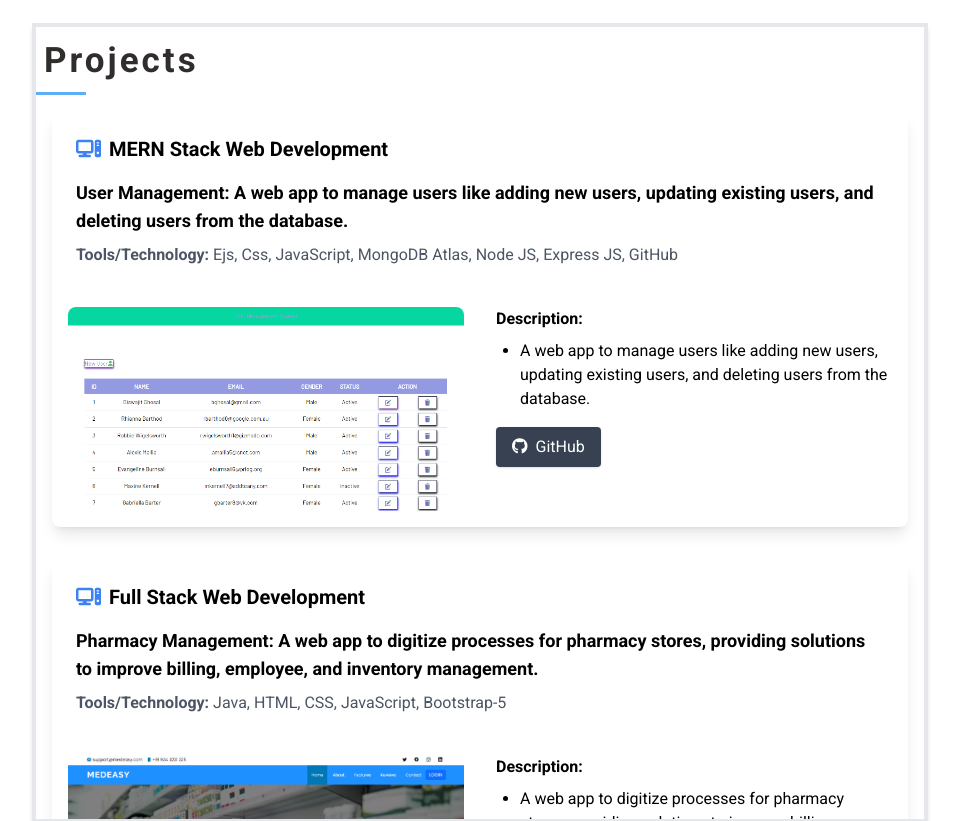
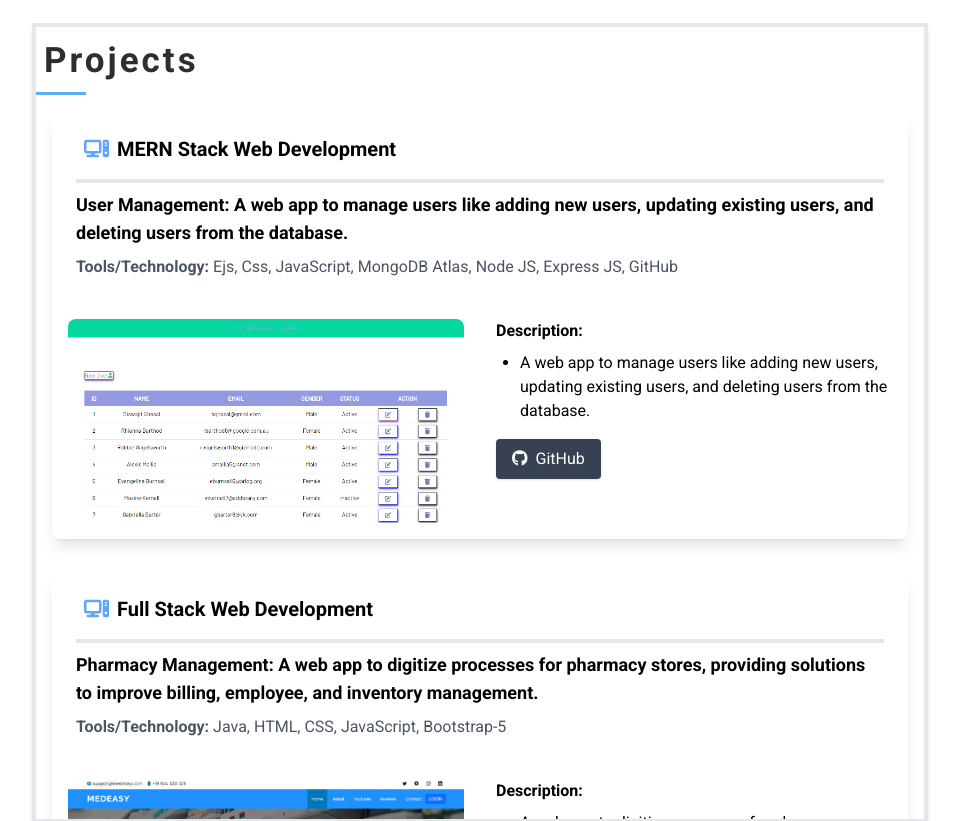
Before and after one commit to BiswajitGhosal2000/portfolio_react, a React (Create React App) app: page / in a window 1280 px wide. Shown: the part 2660-3481 px from the top of the page, without its empty margins (288-1247 px from the left). Built offline with nearby package versions, Linux system fonts and the light colour scheme.

Commit message:
Add icons to project entries in Projects component for improved visual representation

```diff
--- a/src/pages/Projects.jsx
+++ b/src/pages/Projects.jsx
@@ -22,6 +22,7 @@ import housepriceprediction2 from "../assets/img/project/House Price Prediction/
 const projects = [
     {
         title: "MERN Stack Web Development",
+        icon: "fa-solid fa-computer",
         name: "User Management",
         date: "Aug 2023",
         description:
@@ -36,6 +37,7 @@ const projects = [
     },
     {
         title: "Full Stack Web Development",
+        icon: "fa-solid fa-computer",
         name: "Pharmacy Management",
         description:
             "A web app to digitize processes for pharmacy stores, providing solutions to improve billing, employee, and inventory management.",
@@ -48,6 +50,7 @@ const projects = [
     },
     {
         title: "Front End Web Development",
+        icon: "fa-solid fa-computer",
         name: "Weather App",
         description:
             "A website to check the weather of different cities. By default, it shows the weather of Kolkata, and users can search for other cities.",
@@ -63,6 +66,7 @@ const projects = [
     },
     {
         title: "Machine Learning",
+        icon: "fa-solid fa-brain",
         name: "House Price Prediction",
         description:
             "A web app to check the price of houses in Bengaluru. It takes Square Ft, BHK, Bathroom, and location as input and gives the price as output.",
@@ -90,9 +94,10 @@ function Projects() {
                     >
                         <div className="p-6">
                             <h5 className="text-xl font-bold mb-4 flex items-center">
-                                <i className="fa-solid fa-computer mr-2 text-blue-500"></i>
+                                <i className={`${project.icon} text-blue-400 mx-2`}></i>
                                 {project.title}
                             </h5>
+                            <hr className="my-2 border-2" />
                             <h6 className="text-lg font-semibold">
                                 <strong>{project.name}</strong>: {project.description}
                             </h6>
```
